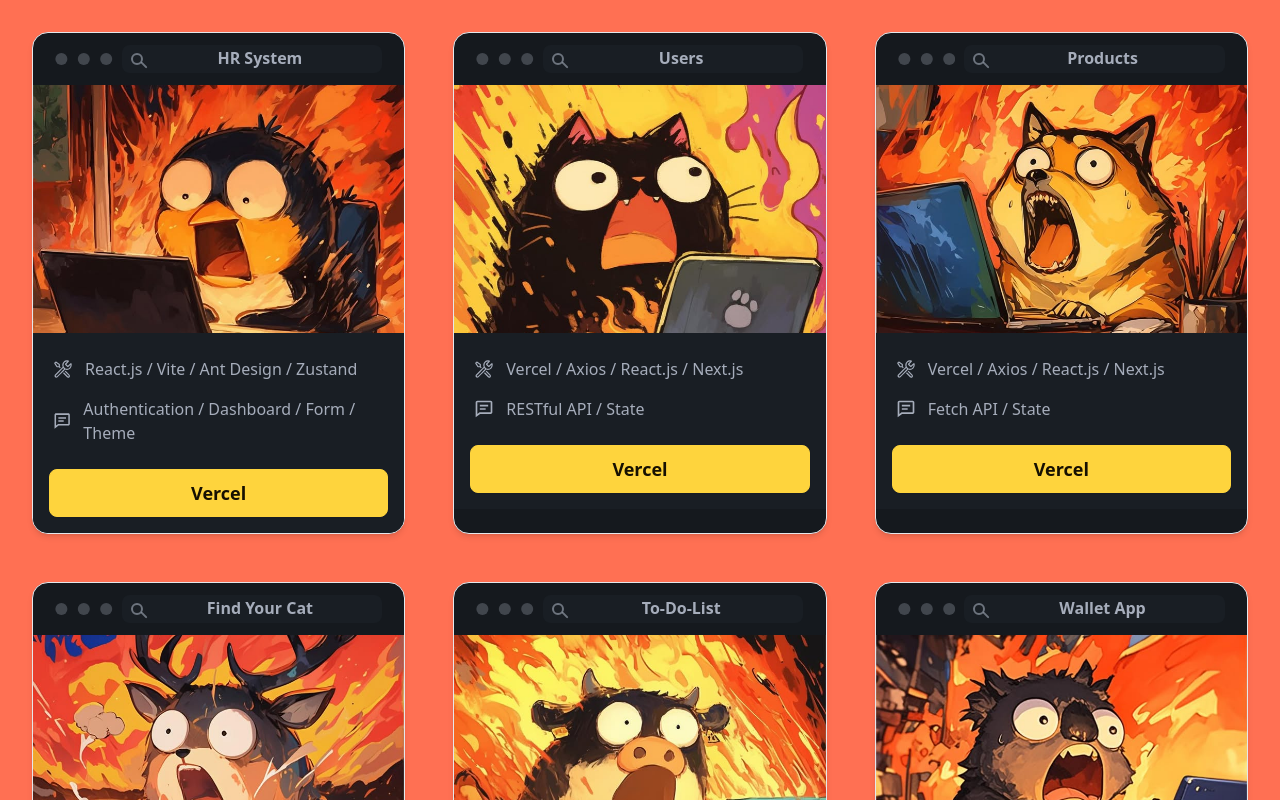
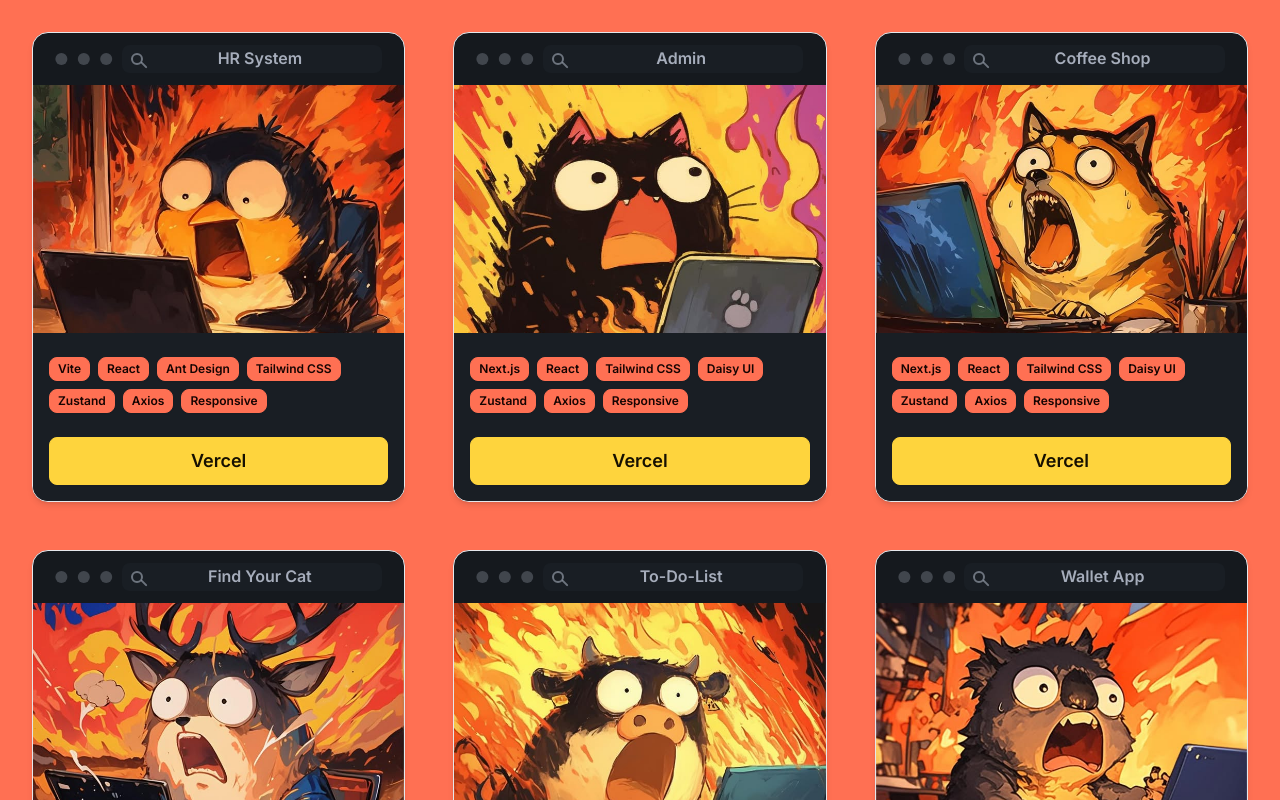
Before and after one commit to untitlez/supanat-portfolio, a Next.js app: page /projects in a window 1280 px wide. Shown: the top 800 px of the page. Built offline with nearby package versions, Linux system fonts and the light colour scheme.

Commit message:
edit data

```diff
--- a/app/layout.js
+++ b/app/layout.js
@@ -20,11 +20,7 @@ export const metadata = {
 export default function RootLayout({ children }) {
   return (
     <html lang="en">
-      <body
-        // className={inter.className}
-        className="bg-base-200"
-        data-theme="light"
-      >
+      <body className={inter.className} data-theme="light">
         {children}
         <SpeedInsights />
         <Analytics />
--- a/app/projects/page.js
+++ b/app/projects/page.js
@@ -1,13 +1,12 @@
-import { projectsData } from "@/data/ProjectsData";
-import { VscTools } from "react-icons/vsc";
-import { BiCommentDetail } from "react-icons/bi";
+import { ProjectsData, stackData } from "@/data/ProjectsData";
+import { GoStack } from "react-icons/go";
 
 export default function ProjectsPage() {
   return (
     <>
       <div data-theme="dark" className="bg-primary ">
         <div className="layout-projects">
-          {projectsData.map((data, i) => (
+          {ProjectsData.map((data, i) => (
             <div
               key={i}
               className="mockup-browser border shadow-md bg-base-300 slide-top"
@@ -24,16 +23,12 @@ export default function ProjectsPage() {
                 />
 
                 <div className="grid gap-4 p-4">
-                  <ul className="grid">
-                    <li className="contact">
-                      <VscTools size={20} />
-
-                      {data.tools}
-                    </li>
-                    <li className="contact">
-                      <BiCommentDetail size={20} />
-                      {data.description}
-                    </li>
+                  <ul className="flex flex-wrap items-center my-2 gap-2">
+                    {data.tools.map((tool, i) => (
+                      <li key={i} className="btn btn-primary btn-xs cursor-default">
+                        {tool}
+                      </li>
+                    ))}
                   </ul>
                   <a
                     href={data.link}
--- a/data/AboutMe.js
+++ b/data/AboutMe.js
@@ -46,6 +46,6 @@ export const aboutMe = [
   {
     name: "GitHub",
     icon: <FaGithub size={size} />,
-    link: "https://github.com/untitlez/supanat-portfolio.git",
+    link: "https://github.com/untitlez",
   },
 ];
--- a/data/ContactMe.js
+++ b/data/ContactMe.js
@@ -36,6 +36,6 @@ export const contactMe = [
   {
     name: "GitHub",
     icon: <FaGithub size={size} />,
-    link: "https://github.com/untitlez/supanat-portfolio.git",
+    link: "https://github.com/untitlez",
   },
 ];
--- a/data/ProjectsData.js
+++ b/data/ProjectsData.js
@@ -4,68 +4,85 @@ import { HiOutlineExternalLink } from "react-icons/hi";
 
 const size = 20;
 
-export const projectsData = [
+export const ProjectsData = [
   {
     src: "/cover_photo/penguin.jpg",
     title: "HR System",
-    tools: "React.js / Vite / Ant Design / Zustand",
-    description: "Authentication / Dashboard / Form / Theme",
     icon: <IoLogoVercel size={size} />,
     nameIcon: "Vercel",
+    tools: [
+      "Vite",
+      "React",
+      "Ant Design",
+      "Tailwind CSS",
+      "Zustand",
+      "Axios",
+      "Responsive",
+    ],
     link: "https://internal-projects.vercel.app/",
   },
   {
     src: "/cover_photo/cat.jpg",
-    title: "Users",
-    tools: "Vercel / Axios / React.js / Next.js",
-    description: "RESTful API / State",
+    title: "Admin",
     icon: <IoLogoVercel size={size} />,
     nameIcon: "Vercel",
-    link: "https://practice-website-projects.vercel.app/page/users",
+    tools: [
+      "Next.js",
+      "React",
+      "Tailwind CSS",
+      "Daisy UI",
+      "Zustand",
+      "Axios",
+      "Responsive",
+    ],
+    link: "https://practice-website-projects.vercel.app/admin",
   },
   {
     src: "/cover_photo/shiba.jpg",
-    title: "Products",
-    tools: "Vercel / Axios / React.js / Next.js",
-    description: "Fetch API / State",
+    title: "Coffee Shop",
     icon: <IoLogoVercel size={size} />,
     nameIcon: "Vercel",
-    link: "https://practice-website-projects.vercel.app/page/product",
+    tools: [
+      "Next.js",
+      "React",
+      "Tailwind CSS",
+      "Daisy UI",
+      "Zustand",
+      "Axios",
+      "Responsive",
+    ],
+    link: "https://practice-website-projects.vercel.app/shop",
   },
   {
     src: "/cover_photo/dear.jpg",
     title: "Find Your Cat",
-    tools: "React.js / Next.js",
-    description: "Fetch API / State",
     icon: <HiOutlineExternalLink size={size} />,
     nameIcon: "View",
+    tools: ["Next.js", "React", "Tailwind CSS", "Daisy UI", "Responsive"],
     link: "/projects/FindYourCat",
   },
   {
     src: "/cover_photo/cow.jpg",
     title: "To-Do-List",
-    tools: "React.js / Next.js",
-    description: "State / Event",
     icon: <HiOutlineExternalLink size={size} />,
     nameIcon: "View",
+    tools: ["Next.js", "React", "Tailwind CSS", "Daisy UI", "Responsive"],
     link: "/projects/ToDoList",
   },
   {
     src: "/cover_photo/koala.jpg",
     title: "Wallet App",
-    tools: "Figma",
-    description: "Design Mobile App",
     icon: <FaFigma size={size} />,
     nameIcon: "Figma",
+    tools: ["Figma", "Responsive "],
     link: "https://www.figma.com/proto/V2ExOe0brOdTwT6pVIJaxf/My-Project?node-id=1028-2&t=8TXMCEq6EmJGXjQ5-1",
   },
   {
     src: "cover_photo/koala_junior.jpg",
     title: "Re-Design",
-    tools: "Figma",
-    description: "Re-Design Brand KFC",
     icon: <FaFigma size={size} />,
     nameIcon: "Figma",
+    tools: ["Figma", "Responsive "],
     link: "https://www.figma.com/proto/V2ExOe0brOdTwT6pVIJaxf/My-Project?node-id=194-9&t=uSXl9qY1jnfq0c2m-1",
   },
 ];
--- a/package.json
+++ b/package.json
@@ -12,7 +12,7 @@
     "@vercel/analytics": "^1.5.0",
     "@vercel/speed-insights": "^1.2.0",
     "gsap": "^3.12.7",
-    "next": "15.1.7",
+    "next": "^15.3.2",
     "react": "^19.0.0",
     "react-dom": "^19.0.0",
     "react-icons": "^5.5.0"
```
Also changed, not shown: 1 other file (tests, documents, lock files or other folders).
